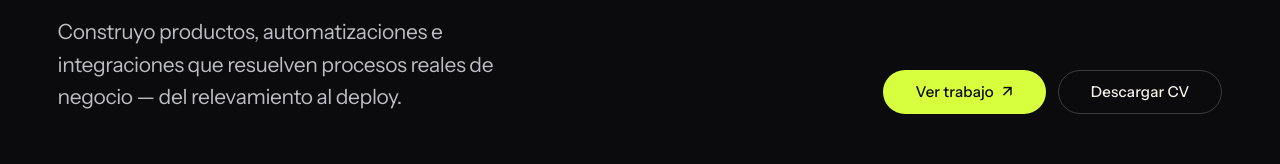
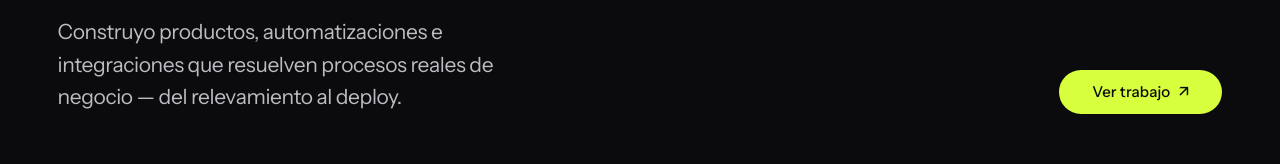
Before and after one commit to diegobarrionuevo1/Portfolio-lite-2025, a Next.js app: page / in a window 1280 px wide. Shown: the part 564-728 px from the top of the page. Built offline with nearby package versions, Linux system fonts and the light colour scheme; no server answers.

Commit message:
feat(site): remove the CV download buttons
The portfolio speaks for itself; a download-my-CV call to action frames the
site as a job application rather than professional work. Anyone interested
can get in touch, and the PDF stays served at its URL for when they do.

```diff
--- a/src/components/hero.tsx
+++ b/src/components/hero.tsx
@@ -181,9 +181,6 @@ export const Hero = () => {
           <Button variant="primary" arrow href="#work">
             Ver trabajo
           </Button>
-          <Button variant="outline" href="/cv-diego-barrionuevo.pdf" download="Diego Barrionuevo - CV.pdf">
-            Descargar CV
-          </Button>
         </div>
       </div>
 
--- a/src/components/sections/contact.tsx
+++ b/src/components/sections/contact.tsx
@@ -78,9 +78,6 @@ export function Contact() {
           <Button variant="accent" size="lg" arrow href="mailto:diegobarrionuevo11@gmail.com">
             Escribime
           </Button>
-          <Button variant="outline" size="lg" href="/cv-diego-barrionuevo.pdf" download="Diego Barrionuevo - CV.pdf">
-            Descargar CV
-          </Button>
         </div>
       </div>
 
```
